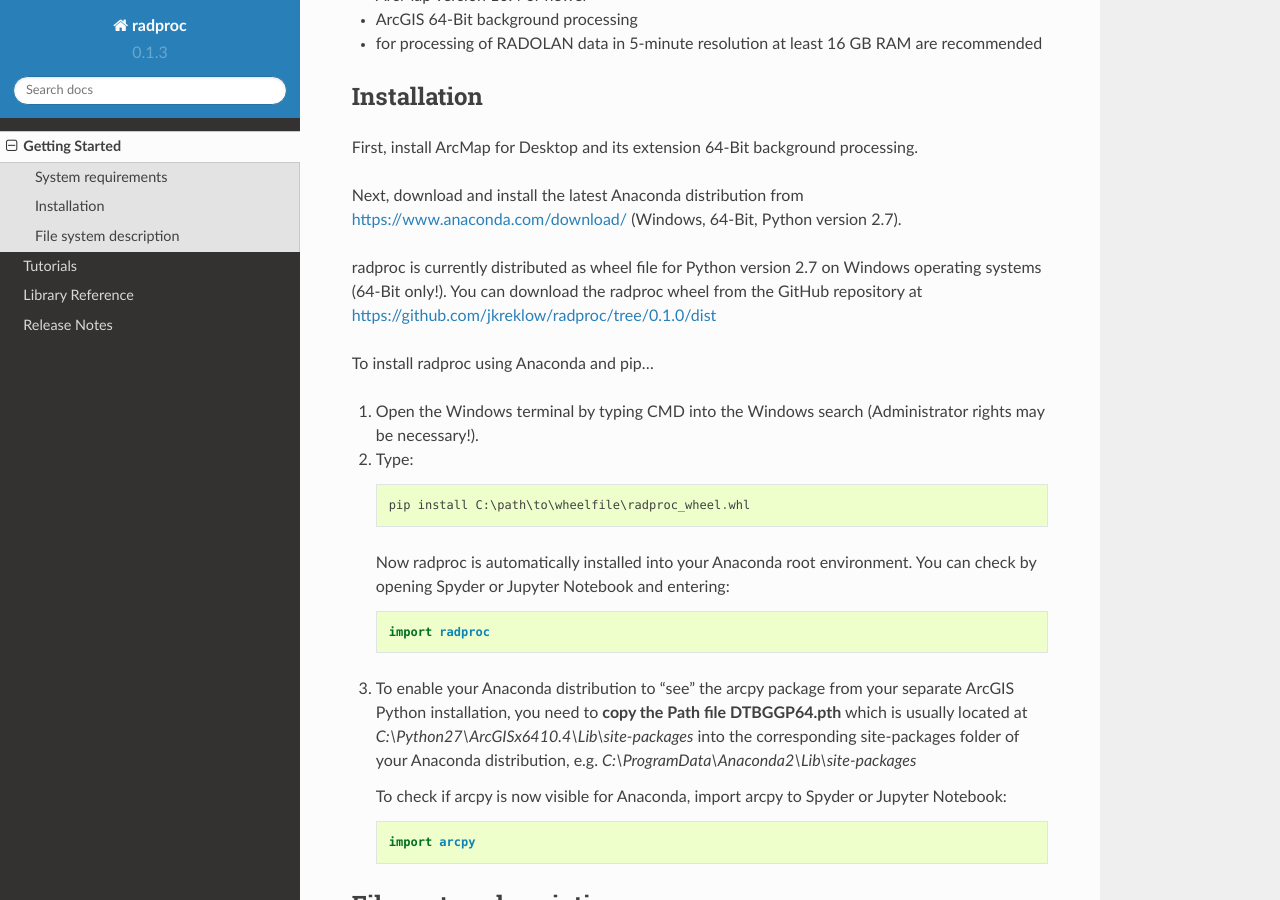
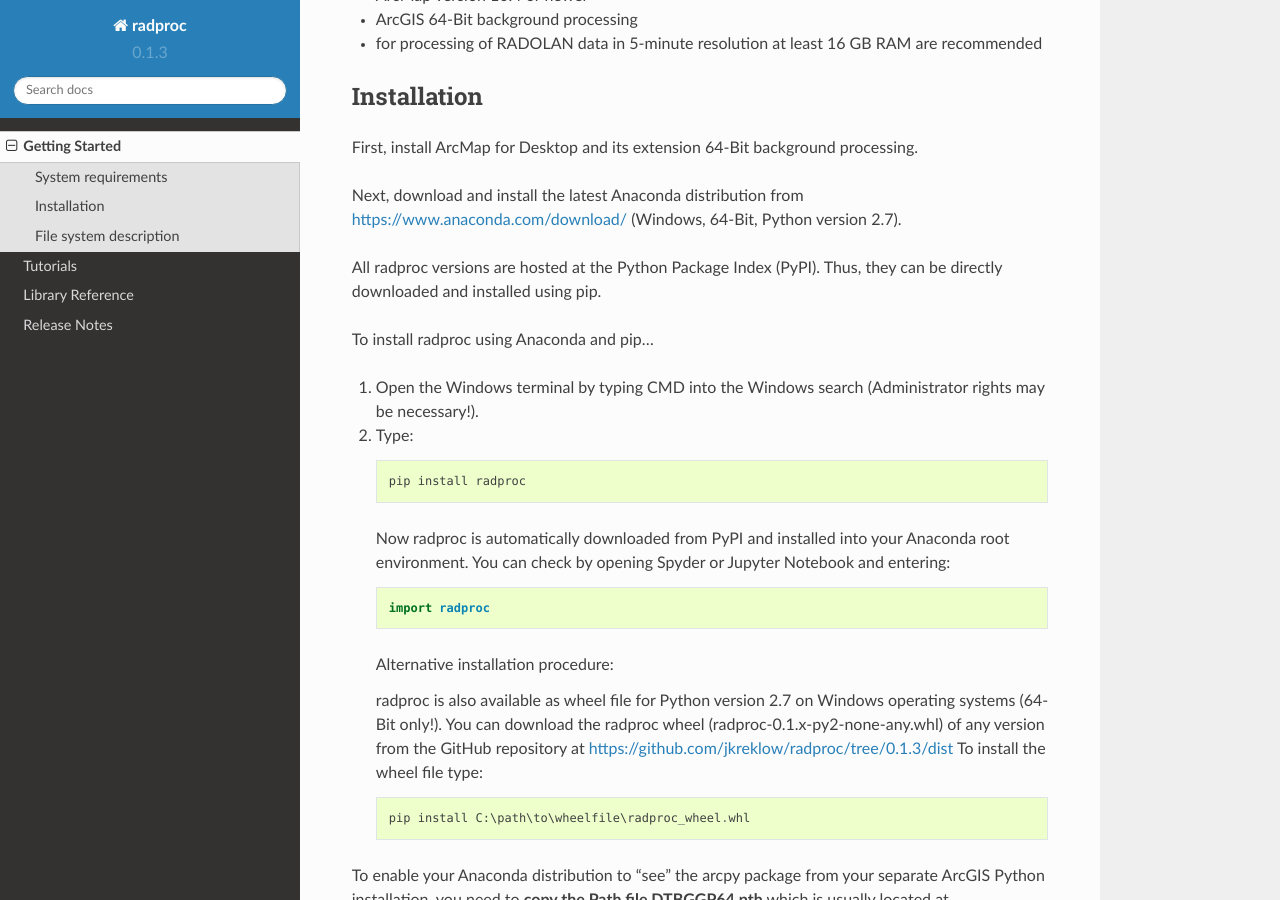
Before and after one commit to jkreklow/radproc, a Sphinx documentation site: the page built from docs/source/gettingstarted.rst, in a window 1280 px wide and 900 px high, scrolled down 376 px. Built offline with Sphinx 7.4.7 and the Read the Docs theme 2.0.0, drawn with Linux system fonts in a browser that asks for light colours.

Commit message:
Edited installation guide
included PyPI installation guide
changed workflow image to english version

```diff
--- a/docs/source/gettingstarted.rst
+++ b/docs/source/gettingstarted.rst
@@ -25,26 +25,34 @@
 
 Next, download and install the latest Anaconda distribution from https://www.anaconda.com/download/ (Windows, 64-Bit, Python version 2.7).
 
-radproc is currently distributed as wheel file for Python version 2.7 on Windows operating systems (64-Bit only!).
-You can download the radproc wheel from the GitHub repository at https://github.com/jkreklow/radproc/tree/0.1.0/dist
+All radproc versions are hosted at the Python Package Index (PyPI). Thus, they can be directly downloaded and installed using pip.
 
 To install radproc using Anaconda and pip...
 
 1. Open the Windows terminal by typing CMD into the Windows search (Administrator rights may be necessary!).
 2. Type::
 
-	pip install C:\path\to\wheelfile\radproc_wheel.whl
+	pip install radproc
 
-   Now radproc is automatically installed into your Anaconda root environment.
+   Now radproc is automatically downloaded from PyPI and installed into your Anaconda root environment.
    You can check by opening Spyder or Jupyter Notebook and entering::
 
 	import radproc
 
-3. To enable your Anaconda distribution to "see" the arcpy package from your separate ArcGIS Python installation,
-   you need to **copy the Path file DTBGGP64.pth** which is usually located at *C:\\Python27\\ArcGISx6410.4\\Lib\\site-packages*
-   into the corresponding site-packages folder of your Anaconda distribution, e.g. *C:\\ProgramData\\Anaconda2\\Lib\\site-packages*
+   Alternative installation procedure:
 
-   To check if arcpy is now visible for Anaconda, import arcpy to Spyder or Jupyter Notebook::
+   radproc is also available as wheel file for Python version 2.7 on Windows operating systems (64-Bit only!).
+   You can download the radproc wheel (radproc-0.1.x-py2-none-any.whl) of any version from the GitHub repository at https://github.com/jkreklow/radproc/tree/0.1.3/dist
+   To install the wheel file type::
+
+	pip install C:\path\to\wheelfile\radproc_wheel.whl
+
+
+To enable your Anaconda distribution to "see" the arcpy package from your separate ArcGIS Python installation,
+you need to **copy the Path file DTBGGP64.pth** which is usually located at *C:\\Python27\\ArcGISx6410.4\\Lib\\site-packages*
+into the corresponding site-packages folder of your Anaconda distribution, e.g. *C:\\ProgramData\\Anaconda2\\Lib\\site-packages*
+
+To check if arcpy is now visible for Anaconda, import arcpy to Spyder or Jupyter Notebook::
 
 	import arcpy
 
```
Also changed, not shown: other parts of docs/source/gettingstarted.rst (+1 -1 lines), docs/source/images/Workflow_english.png (added), 5 other files.
